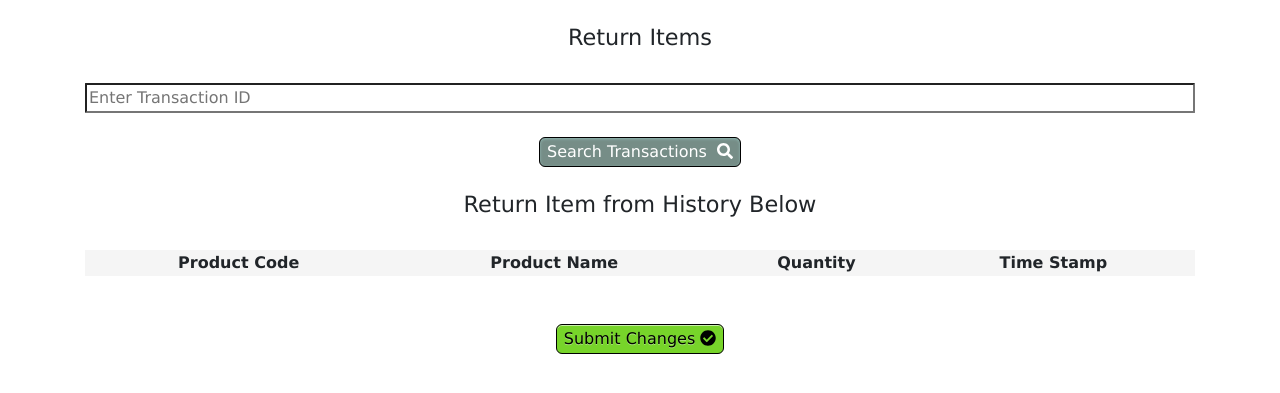
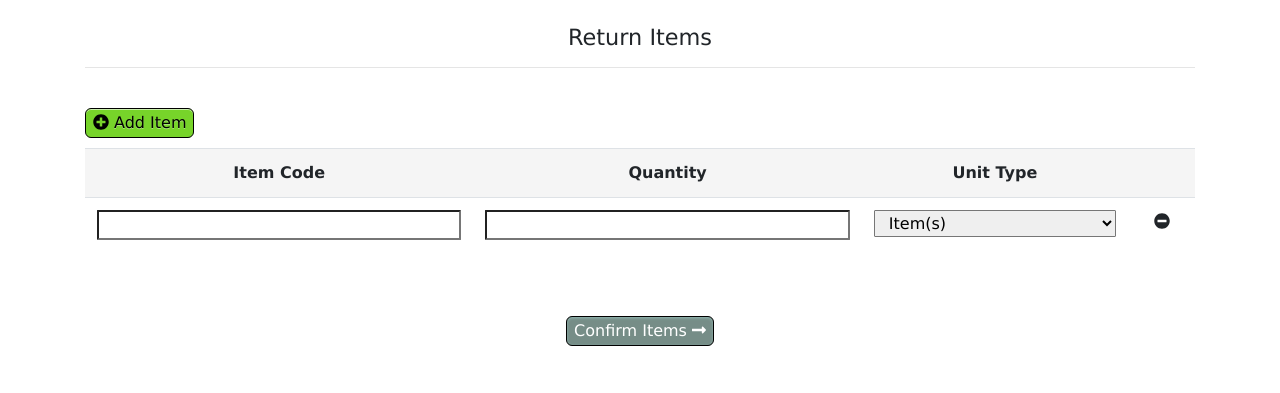
Before and after one commit to u-blavins/aad_inventory_management, a Flask app: page /admin/return in a window 1280 px wide. Shown: the part 124-517 px from the top of the page. Run offline with Flask 2, Linux system fonts and the light colour scheme; the visitor is signed in with stand-in values (Sample User, id 1); lists and menus that the app fills with data are empty; some libraries are stand-ins or nearby versions.

Commit message:
Updated admin for returning an item

```diff
--- a/routes/admin.py
+++ b/routes/admin.py
@@ -52,7 +52,7 @@ def add_stock():
 def return_items():
     if 'privilege' in session:
         if session['privilege'] in [2, 3]:
-            return render_template('returnItems.html')
+            return render_template('nathan.html')
     return redirect(url_for('admin.Admin'))
 
 
--- a/templates/nathan.html
+++ b/templates/nathan.html
@@ -1,17 +1,26 @@
-<br>
-<input type="text" placeholder="Search by email..." class="inputShadowBox">
-<br>
+{% extends "home.html" %}
 
-<th class="table-responsive">
-    <table class="table">
-        <thread>
-            <tr>
-              <th>Email</th>
-              <th>Product Code</th>
-              <th>Specify Quantity</th>
-              <th>Return</th>
-              <th>Broken Item</th>
-            </tr>
-        </thread>
-    </table>
-</th>
+{% block content %}
+
+<div>
+    <div class="container text-center">
+        <br>
+        <h3>Return Items</h3>
+        <hr>
+        <br>
+        <button id="addRow" class="greenButton addButton" onclick="addRow()"><i class="fas fa-plus-circle" style="margin-right: 5px;"></i>Add Item</button>
+
+        <!-- <form id="add-item-form" method="post" action="/basket/add"> -->
+        <div id="cont" class="text-center"></div>
+        <br>
+        <br>
+
+        <button class="editButton" onclick="submit()" href="/basket">Confirm Items<i class="fas fa-long-arrow-alt-right" style="margin-left: 5px;"></i></button>
+        <!-- </form> -->
+    </div>
+
+    <script type="text/javascript">
+        createTable();
+    </script>
+</div>
+{% endblock %}
```
